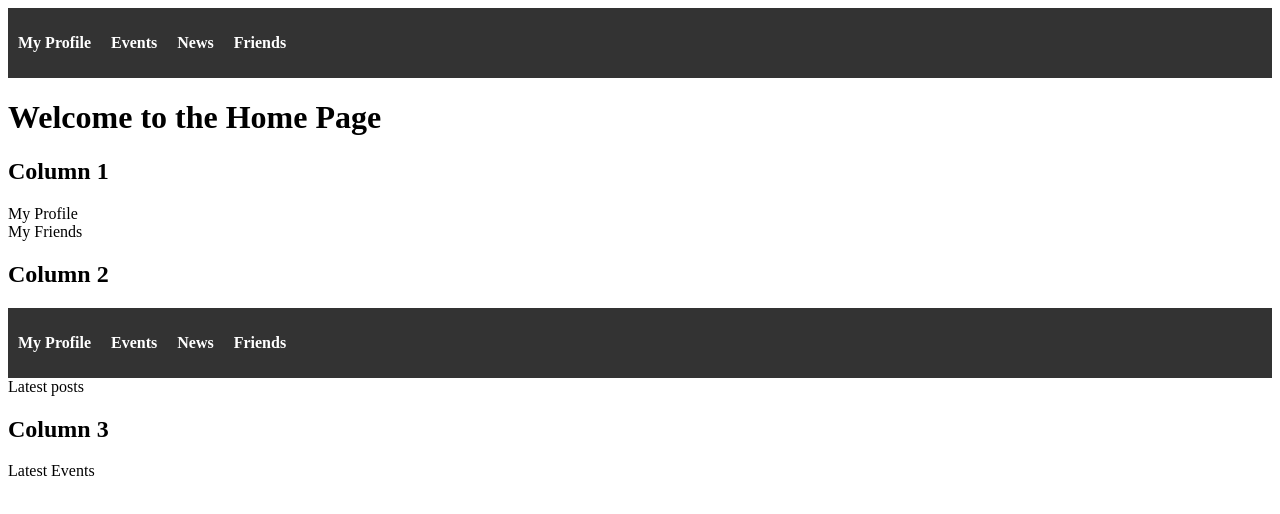
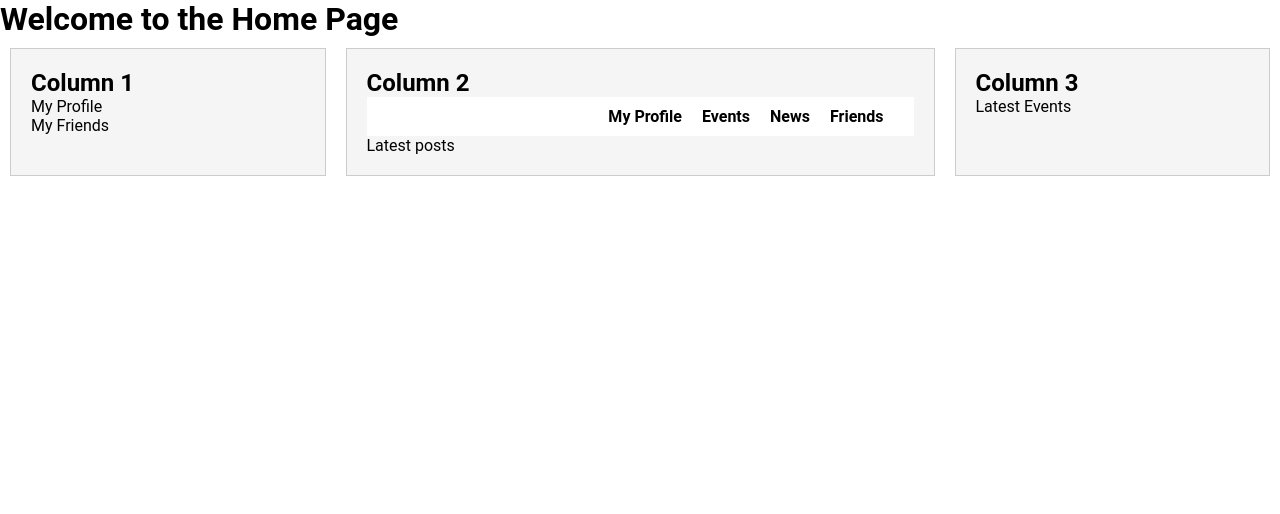
Before and after one commit to odrinl/social-network, a React app in the folder client/: page / in a window 1280 px wide. Shown: the top 514 px of the page. Built offline with nearby package versions, Linux system fonts and the light colour scheme.

Commit message:
introduced mix styling, added components

```diff
--- a/client/src/App.jsx
+++ b/client/src/App.jsx
@@ -1,6 +1,5 @@
 import React from "react";
 import { Routes, Route } from "react-router-dom";
-import Nav from "./components/Nav";
 import Home from "./pages/Home/Home";
 import CreateUser from "./pages/User/CreateUser";
 import UserList from "./pages/User/UserList";
@@ -8,7 +7,6 @@ import UserList from "./pages/User/UserList";
 const App = () => {
   return (
     <>
-      <Nav />
       <Routes>
         <Route path="/" element={<Home />} />
         <Route path="/user" element={<UserList />} />
--- a/client/src/components/Nav.jsx
+++ b/client/src/components/Nav.jsx
@@ -3,13 +3,14 @@ import { Link } from "react-router-dom";
 import styled from "styled-components";
 
 const NavContainer = styled.nav`
-  background-color: #333;
-  color: #fff;
+  background-color: var(--nav-background);
+  color: var(--nav-color);
   padding: 10px;
 `;
 
 const NavList = styled.ul`
   list-style: none;
+  justify-content: flex-end;
   padding: 0;
   display: flex;
 `;
@@ -20,12 +21,12 @@ const NavItem = styled.li`
 
 const NavLink = styled(Link)`
   text-decoration: none;
-  color: #fff;
+  color: black;
   font-weight: bold;
   transition: color 0.3s;
 
   &:hover {
-    color: #ff9900;
+    color: var(--nav-hover-color);
   }
 `;
 
--- /dev/null
+++ b/client/src/index.css
@@ -0,0 +1,60 @@
+/* Define global variables */
+:root {
+  --font-family: Roboto, Arial, sans-serif;
+  --homepage-border-color: #ccc;
+  --homepage-background-color: #f5f5f5;
+  --homepage-margin-padding: 10px;
+  --nav-color: black;
+  --nav-background: white;
+  --nav-hover-color: #ff9900;
+}
+
+* {
+  margin: 0;
+  padding: 0;
+  box-sizing: border-box;
+}
+
+body {
+  font-family: var(--font-family);
+}
+
+.wrapper {
+  display: flex;
+  justify-content: center;
+  width: 100%;
+}
+.container {
+  display: flex;
+}
+
+.homepage {
+  width: 1365px;
+}
+
+.column {
+  flex: 1;
+  padding: 20px;
+  border: 1px solid var(--homepage-border-color);
+  background-color: var(--homepage-background-color);
+  margin: var(--homepage-margin-padding);
+}
+
+.middle-column {
+  flex: 2;
+  padding: 20px;
+  border: 1px solid var(--homepage-border-color);
+  background-color: var(--homepage-background-color);
+  margin: var(--homepage-margin-padding);
+}
+
+/* Add media queries for responsiveness */
+@media (max-width: 768px) {
+  .container {
+    flex-direction: column;
+  }
+
+  .column {
+    margin: var(--homepage-margin-padding) 0;
+  }
+}
--- a/client/src/index.jsx
+++ b/client/src/index.jsx
@@ -1,5 +1,6 @@
 import React from "react";
 import ReactDOM from "react-dom";
+import "./index.css";
 
 import AppWrapper from "./AppWrapper";
 import App from "./App";
--- a/client/src/pages/Home/Home.jsx
+++ b/client/src/pages/Home/Home.jsx
@@ -10,7 +10,8 @@ const Home = () => {
   return (
     <div data-testid={TEST_ID.container}>
       <h1>Welcome to the Home Page</h1>
-      <div className="container">
+      <div className="wrapper">
+        <div className="container homepage">
           <div className="column">
             <h2>Column 1</h2>
             <div>
@@ -18,7 +19,7 @@ const Home = () => {
               <MyFriends />
             </div>
           </div>
-        <div className="column">
+          <div className="middle-column">
             <h2>Column 2</h2>
             <div>
               <Nav />
@@ -33,6 +34,7 @@ const Home = () => {
           </div>
         </div>
       </div>
+    </div>
   );
 };
 
```
Lines whose indentation alone changed are shown as unchanged.
